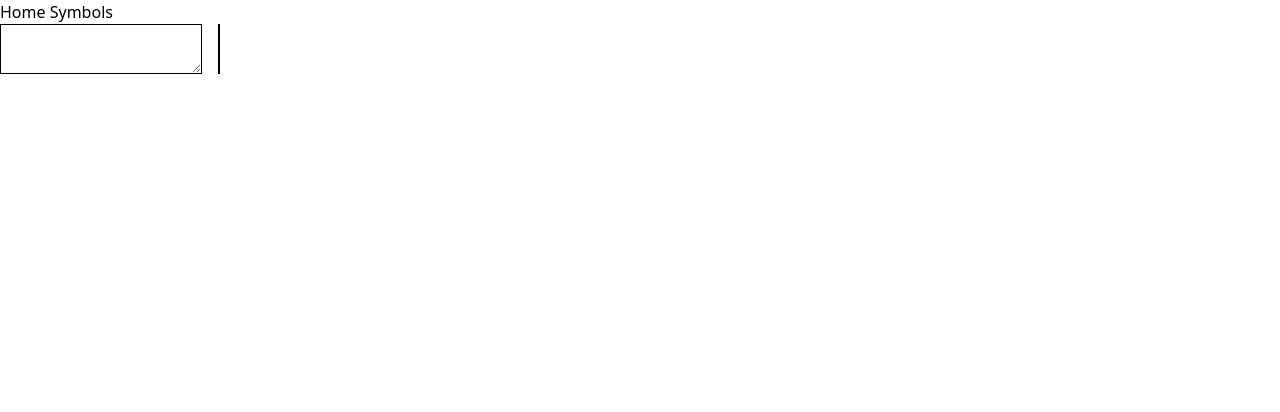
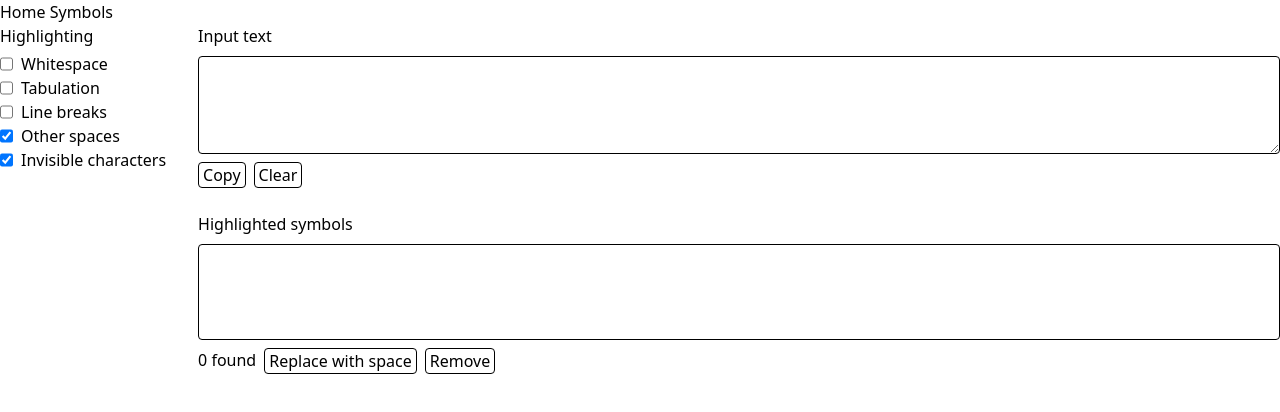
Before and after one commit to schebl/tools, a SvelteKit app: page /symbols in a window 1280 px wide. Shown: the top 412 px of the page. Built offline with nearby package versions, Linux system fonts and the light colour scheme.

Commit message:
Add basic functionality to symbols page

```diff
--- /dev/null
+++ b/src/lib/symbols.ts
@@ -0,0 +1,18 @@
+type Range = [number, number]
+
+export type Group = Range[]
+
+export type GroupKey = "space" | "tabulation" | "lineBreaks" | "otherSpaces" | "invisible"
+
+export const CHAR_RANGES: Record<GroupKey, Group> = {
+    space: [[0x20, 0x20]],
+    tabulation: [[0x09, 0x09]],
+    lineBreaks: [[0x0A, 0x0A], [0x0D, 0x0D]],
+    otherSpaces: [
+        [0x0B, 0x0C], [0x85, 0x85], [0xA0, 0xA0], [0x1680, 0x1680], [0x2000, 0x200A],
+        [0x2028, 0x2029], [0x202F, 0x202F], [0x205F, 0x205F], [0x3000, 0x3000],
+    ],
+    invisible: [
+        [0x180E, 0x180E], [0x200B, 0x200D], [0x2060, 0x2060], [0xFEFF, 0xFEFF],
+    ],
+};
--- a/src/routes/symbols/+page.svelte
+++ b/src/routes/symbols/+page.svelte
@@ -1,22 +1,160 @@
 <script lang="ts">
+    import {CHAR_RANGES, type Group, type GroupKey} from "$lib/symbols";
+
     let text = $state("");
     let render = $derived.by(() => {
         return text.split("").map((char) => {
-            return escapeHTML(char);
+            const code = char.charCodeAt(0);
+            if (isSelected(code)) {
+                return highlightChar(code);
+            } else {
+                return escapeHTML(char);
+            }
         }).join("");
     });
+    let highlightedCount = $derived.by(() => {
+        return text.split("").filter(char => isSelected(char.charCodeAt(0))).length;
+    });
 
-    function escapeHTML(unsafe: string) {
+    function highlightChar(code: number): string {
+        const hex = code.toString(16).toUpperCase().padStart(4, "0");
+        return `<span class="bg-teal-200 px-0.5 rounded-xs">U+${hex}</span>`;
+    }
+
+    function escapeHTML(unsafe: string): string {
         return unsafe.replaceAll("&", "&amp;")
             .replaceAll("<", "&lt;")
             .replaceAll(">", "&gt;")
             .replaceAll("\"", "&quot;")
             .replaceAll("'", "&#039;");
     }
+
+    let checkboxState: Record<GroupKey, boolean> = $state({
+        space: false,
+        tabulation: false,
+        lineBreaks: false,
+        otherSpaces: true,
+        invisible: true,
+    });
+    let activeGroups = $derived.by(() => {
+        return (Object.entries(CHAR_RANGES) as [GroupKey, Group][])
+            .filter(([key]) => checkboxState[key])
+            .flatMap(([_, group]) => group);
+    });
+
+    function isSelected(code: number): boolean {
+        return activeGroups.some(([min, max]) => code >= min && code <= max);
+    }
+
+    async function clipboardWrite(s: string) {
+        try {
+            await navigator.clipboard.writeText(s);
+        } catch (err) {
+            console.error("Failed to copy:", err);
+        }
+    }
+
+    function replaceChars(
+        s: string,
+        replacement: string,
+        shouldReplace: (code: number) => boolean,
+    ): string {
+        return s.split("").map(char => {
+            if (shouldReplace(char.charCodeAt(0))) {
+                return replacement;
+            }
+            return char;
+        }).join("");
+    }
 </script>
 
-<div style="display: flex; gap: 1rem">
-    <textarea bind:value={text} class="border" style="resize: vertical"></textarea>
+<div class="flex gap-8">
+    <div class="flex flex-col gap-1">
+        <p>Highlighting</p>
 
-    <pre class="border">{@html render}</pre>
+        <div class="grid">
+            <div class="flex gap-2">
+                <input bind:checked={checkboxState.space} id="space" type="checkbox">
+
+                <label for="space">Whitespace</label>
+            </div>
+
+            <div class="flex gap-2">
+                <input bind:checked={checkboxState.tabulation} id="tabulation" type="checkbox">
+
+                <label for="tabulation">Tabulation</label>
+            </div>
+
+            <div class="flex gap-2">
+                <input bind:checked={checkboxState.lineBreaks} id="line-breaks" type="checkbox">
+
+                <label for="line-breaks">Line breaks</label>
+            </div>
+
+            <div class="flex gap-2">
+                <input bind:checked={checkboxState.otherSpaces} id="other-spaces" type="checkbox">
+
+                <label for="other-spaces">Other spaces</label>
+            </div>
+
+            <div class="flex gap-2">
+                <input bind:checked={checkboxState.invisible} id="invisible" type="checkbox">
+
+                <label for="invisible">Invisible characters</label>
+            </div>
+        </div>
+    </div>
+
+    <div class="grid flex-1 gap-6">
+        <div class="grid gap-2">
+            <label for="text">Input text</label>
+
+            <textarea
+                bind:value={text}
+                class="resize-y whitespace-pre-wrap break-all rounded-sm border font-mono px-0.5"
+                id="text"
+                rows="4"
+            ></textarea>
+
+            <div class="flex gap-2">
+                <button
+                    class="rounded-sm border px-1" onclick={() => {clipboardWrite(text)}}
+                >
+                    Copy
+                </button>
+
+                <button
+                    class="rounded-sm border px-1" onclick={() => {text = ""}}
+                >
+                    Clear
+                </button>
+            </div>
+        </div>
+
+        <div class="grid gap-2">
+            <p>Highlighted symbols</p>
+
+            <div class="grid gap-2">
+                <pre class="whitespace-pre-wrap break-all rounded-sm border min-h-24 px-0.5">{@html render}</pre>
+
+                <div class="flex gap-2">
+                    <div>{highlightedCount} found</div>
+
+                    <button
+                        class="rounded-sm border px-1"
+                        onclick={() => {text = replaceChars(text, ' ', isSelected)}}
+                    >
+                        Replace with space
+                    </button>
+
+                    <button
+                        class="rounded-sm border px-1"
+                        onclick={() => {text = replaceChars(text, '', isSelected)}}
+                    >
+                        Remove
+                    </button>
+                </div>
+            </div>
+        </div>
+    </div>
 </div>
```
